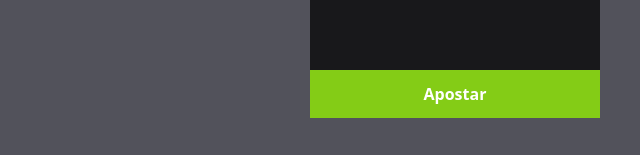
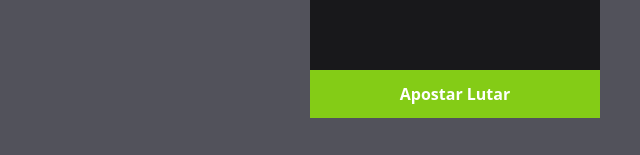
Before and after one commit to phantodev/aula-07-tailwind, a plain HTML site: page index.html in a window 1280 px wide. Shown: the part 642-797 px from the top of the page, 640-1280 px from the left. Drawn offline with nearby package versions, Linux system fonts and the light colour scheme.

Commit message:
Mudei o texto do botão

```diff
--- a/index.html
+++ b/index.html
@@ -210,7 +210,7 @@
         <button
           class="mt-10 h-12 w-full bg-lime-500 hover:bg-sky-500 transition-all duration-1000 text-white font-bold"
         >
-          Apostar
+          Apostar Lutar
         </button>
       </aside>
     </main>
```
